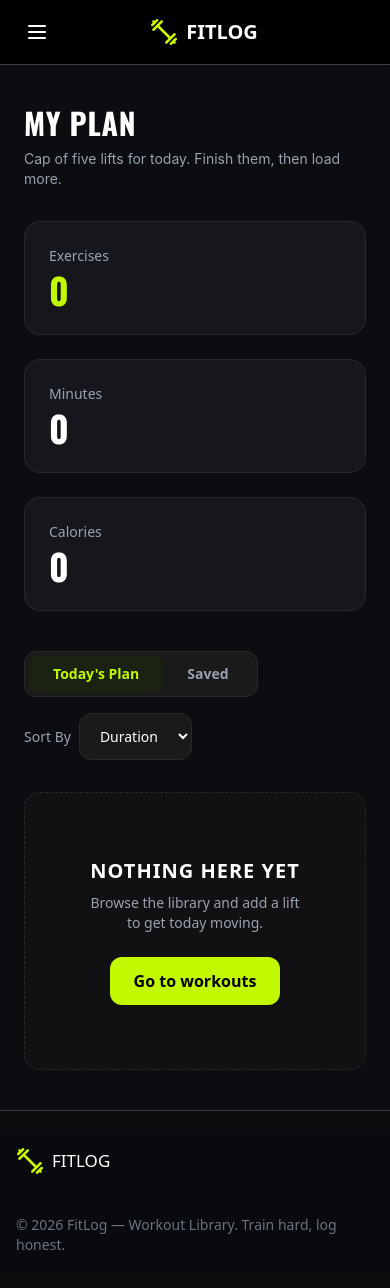
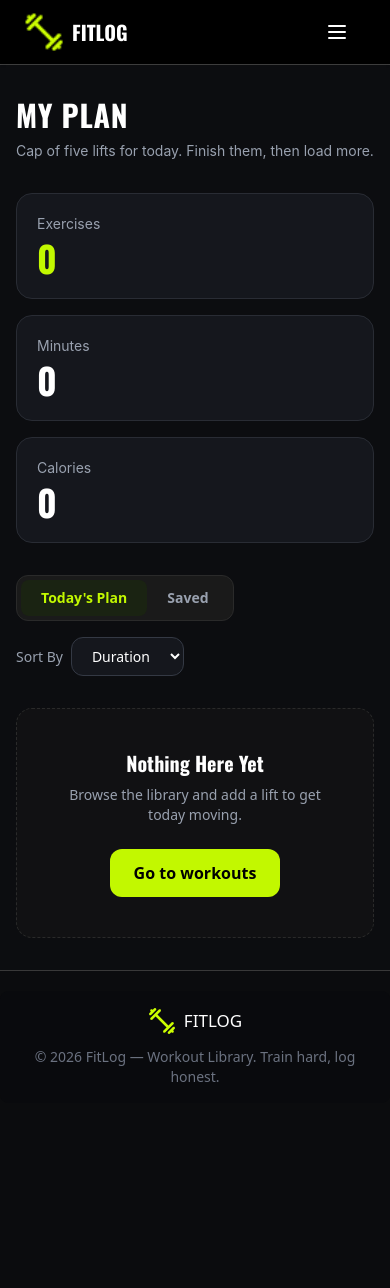
Before and after one commit to rifaa-tamanna/fit-Log-a6, a Next.js app: page /my-plan in a window 390 px wide. Shown: the top 1288 px of the page. After the commit the page ends 1123 px from the top, so only its background shows below. Built offline with nearby package versions, Linux system fonts and the light colour scheme.

Commit message:
footer responsive

```diff
--- a/src/app/components/shared/Footer.tsx
+++ b/src/app/components/shared/Footer.tsx
@@ -4,8 +4,12 @@ import Link from "next/link";
 
 const Footer = () => {
   return (
-    <footer className="max-w-7xl mx-auto footer my-[20px] bg-[#090A0D]  mx-auto sm:footer-horizontal text-neutral-content items-center p-4">
-      <Link href="/" className="flex items-center gap-2">
+    <footer className="max-w-7xl mx-auto my-[20px] bg-[#090A0D] text-neutral-content p-4 rounded-lg flex flex-col items-center gap-3 sm:flex-row sm:justify-between sm:gap-4">
+      {/* Logo */}
+      <Link
+        href="/"
+        className="flex items-center justify-center gap-2 md:justify-start"
+      >
         <Image
           src={logo}
           alt="FitLog Logo"
@@ -17,11 +21,10 @@ const Footer = () => {
         <span className="text-[17px] font-lg text-white">FITLOG</span>
       </Link>
 
-      <nav className="grid-flow-col gap-4 md:place-self-center md:justify-self-end">
-        <aside className="grid-flow-col items-center">
-          <p className="text-[#6B7280]">© 2026 FitLog — Workout Library. Train hard, log honest.</p>
-        </aside>
-      </nav>
+      {/* Copyright */}
+      <p className="text-[#6B7280] text-center text-sm sm:text-right">
+        © 2026 FitLog — Workout Library. Train hard, log honest.
+      </p>
     </footer>
   );
 };
--- a/src/app/components/shared/LibraryCard.tsx
+++ b/src/app/components/shared/LibraryCard.tsx
@@ -56,7 +56,7 @@ const LibraryCard = ({ libraryData }: libraryDataProps) => {
 
             {/* Calories */}
             <div className="flex items-center gap-1.5">
-              <span>💦</span>
+              <span>𐐘</span>
               <span>{libraryData.caloriesBurned} kcal</span>
             </div>
 
--- a/src/app/components/shared/Navbar.tsx
+++ b/src/app/components/shared/Navbar.tsx
@@ -2,21 +2,18 @@
 
 import Link from "next/link";
 import Image from "next/image";
+import { usePathname } from "next/navigation";
 import { useContext } from "react";
-import { usePathname } from "next/navigation";
 
 import logo from "@/assets/logo.png";
 import { WorkoutsContext } from "@/context/WorkoutsContext";
 
 const Navbar = () => {
+  const pathname = usePathname();
   const context = useContext(WorkoutsContext);
-
-  const pathname = usePathname();
 
   const planCount = context?.myPlan.length ?? 0;
   const savedCount = context?.saved.length ?? 0;
-
-  // ================= ACTIVE NAV =================
 
   const isWorkoutActive =
     pathname === "/workout" || pathname.startsWith("/workout/");
@@ -24,56 +21,35 @@ const Navbar = () => {
   const isMyPlanActive =
     pathname === "/my-plan" || pathname.startsWith("/my-plan/");
 
-  const links = (
-    <>
-      {/* ================= WORKOUTS ================= */}
+  return (
+    <div className="navbar bg-black shadow-sm text-center">
+      <div className="max-w-7xl mx-auto w-full px-4">
+        {/* ================= MOBILE ================= */}
+        <div className="lg:hidden w-full">
+          <div className="flex items-center justify-between">
+            {/* Logo */}
+            <Link href="/" className="flex items-center gap-2">
+              <Image
+                src={logo}
+                alt="FitLog"
+                width={45}
+                height={45}
+                className="w-10 h-10 object-contain"
+              />
 
-      <li>
-        <Link
-          href="/workout"
-          className={`font-inter font-semibold transition-all ${
-            isWorkoutActive
-              ? "rounded-full bg-[#1A2312] px-[20px] py-[10px] text-[#C0F600]"
-              : "px-[20px] py-[10px] text-slate-400 hover:text-white"
-          }`}
-        >
-          Workouts
+              <span className="text-xl font-bold font-oswald text-white">
+                FITLOG
+              </span>
             </Link>
-      </li>
 
-      {/* ================= MY PLAN ================= */}
-
-      <li>
-        <Link
-          href="/my-plan"
-          className={`font-inter font-semibold transition-all ${
-            isMyPlanActive
-              ? "rounded-full bg-[#1A2312] px-[20px] py-[10px] text-[#C0F600]"
-              : "px-[20px] py-[10px] text-slate-400 hover:text-white"
-          }`}
-        >
-          My Plan
-        </Link>
-      </li>
-    </>
-  );
-
-  return (
-    <div className="navbar sticky top-0 z-50 items-center bg-black text-center shadow-sm">
-      <div className="mx-auto w-full max-w-7xl">
-        {/* ================= MOBILE NAVBAR ================= */}
-
-        <div className="flex items-center justify-between lg:hidden">
-          {/* Hamburger */}
-
-          <div className="dropdown">
+            {/* Mobile Menu */}
+            <div className="dropdown dropdown-end">
               <div
                 tabIndex={0}
                 role="button"
                 className="btn btn-ghost text-white"
               >
                 <svg
-                aria-label="Menu"
                   xmlns="http://www.w3.org/2000/svg"
                   className="h-6 w-6"
                   fill="none"
@@ -89,84 +65,135 @@ const Navbar = () => {
                 </svg>
               </div>
 
-            {/* Mobile Menu */}
+              <ul
+                tabIndex={0}
+                className="menu dropdown-content mt-3 z-[1] w-52 rounded-box bg-[#15171D] border border-[#292C34] p-2 shadow"
+              >
+                <li>
+                  <Link
+                    href="/workout"
+                    className={
+                      isWorkoutActive
+                        ? "text-[#C0F600] font-semibold bg-[#1A2312]"
+                        : "text-slate-400 font-semibold"
+                    }
+                  >
+                    Workouts
+                  </Link>
+                </li>
 
-            <ul
-              tabIndex={-1}
-              className="menu menu-sm dropdown-content z-10 mt-3 w-52 rounded-box bg-base-100 p-2 shadow"
+                <li>
+                  <Link
+                    href="/my-plan?tab=today"
+                    className={
+                      isMyPlanActive
+                        ? "text-[#C0F600] font-semibold bg-[#1A2312]"
+                        : "text-slate-400 font-semibold"
+                    }
                   >
-              {links}
+                    My Plan
+                  </Link>
+                </li>
+
+                <li>
+                  <Link
+                    href="/my-plan?tab=today"
+                    className="flex justify-between text-gray-300"
+                  >
+                    <span>Plan</span>
+                    <span className="flex h-5 w-5 items-center justify-center rounded-full bg-[#C2F800] text-xs font-bold text-black">
+                      {planCount}
+                    </span>
+                  </Link>
+                </li>
+
+                <li>
+                  <Link
+                    href="/my-plan?tab=saved"
+                    className="flex justify-between text-gray-400"
+                  >
+                    <span>Saved</span>
+                    <span className="flex h-5 w-5 items-center justify-center rounded-full border border-[#343944] text-xs font-bold text-white">
+                      {savedCount}
+                    </span>
+                  </Link>
+                </li>
               </ul>
             </div>
+          </div>
+        </div>
 
+        {/* ================= DESKTOP ================= */}
+        <div className="hidden lg:flex navbar px-0">
           {/* Logo */}
-
+          <div className="navbar-start">
             <Link href="/" className="flex items-center gap-2">
               <Image
                 src={logo}
-              alt="FitLog Logo"
-              width={28}
-              height={28}
-              className="h-7 w-7 object-contain"
+                alt="FitLog"
+                width={45}
+                height={45}
+                className="w-10 h-10 object-contain"
               />
 
-            <span className="text-xl font-semibold text-white">FITLOG</span>
-          </Link>
-
-          <div className="w-10" />
-        </div>
-
-        {/* ================= DESKTOP NAVBAR ================= */}
-
-        <div className="navbar hidden lg:flex">
-          {/* Logo */}
-
-          <div className="navbar-start">
-            <Link href="/" className="flex items-center gap-2">
-              <Image
-                src="/assets/logo.png"
-                alt="FitLog Logo"
-                width={28}
-                height={28}
-                className="h-7 w-7 object-contain"
-              />
-
-              <span className="font-oswald text-xl font-semibold text-white">
+              <span className="text-xl font-bold font-oswald text-white">
                 FITLOG
               </span>
             </Link>
           </div>
 
-          {/* Center Links */}
+          {/* Navigation */}
+          <div className="navbar-center">
+            <ul className="menu menu-horizontal px-1 gap-2">
+              <li>
+                <Link
+                  href="/workout"
+                  className={
+                    isWorkoutActive
+                      ? "text-[#C0F600] font-semibold font-inter py-[10px] px-[20px] rounded-full bg-[#1A2312]"
+                      : "text-slate-400 font-inter font-semibold py-[10px] px-[20px] rounded-full"
+                  }
+                >
+                  Workouts
+                </Link>
+              </li>
 
-          <div className="navbar-center">
-            <ul className="menu menu-horizontal px-1">{links}</ul>
+              <li>
+                <Link
+                  href="/my-plan?tab=today"
+                  className={
+                    isMyPlanActive
+                      ? "text-[#C0F600] font-semibold font-inter py-[10px] px-[20px] rounded-full bg-[#1A2312]"
+                      : "text-slate-400 font-inter font-semibold py-[10px] px-[20px] rounded-full"
+                  }
+                >
+                  My Plan
+                </Link>
+              </li>
+            </ul>
           </div>
 
-          {/* Right */}
-
+          {/* Plan & Saved */}
           <div className="navbar-end">
-            <div className="flex items-center gap-4">
-              {/* ================= PLAN ================= */}
-
+            <div className="flex items-center gap-6">
+              {/* Plan */}
               <Link
-                href="/my-plan"
-                className="flex items-center gap-2 font-bold text-sm text-gray-300"
+                href="/my-plan?tab=today"
+                className="flex items-center gap-2 text-sm text-gray-300"
               >
                 Plan
-                <span className="flex h-6 min-w-6 items-center justify-center rounded-full bg-lime-400 px-1.5 font-inter text-sm text-black">
+                <span className="flex h-7 min-w-7 items-center justify-center rounded-md bg-[#C2F800] px-2 text-sm font-bold text-black">
                   {planCount}
                 </span>
               </Link>
 
-              {/* ================= SAVED ================= */}
-
+              {/* Saved */}
               <Link
-                href="/my-plan"
-                className="flex items-center gap-2 font-bold text-sm text-gray-400"
+                href="/my-plan?tab=saved"
+                className="flex items-center gap-2 text-sm text-gray-400"
               >
                 Saved
-                <span className="flex h-6 min-w-6 items-center justify-center rounded-full border border-gray-600 px-1.5 font-inter text-sm text-gray-400">
+                <span className="flex h-7 min-w-7 items-center justify-center rounded-md border border-[#343944] px-2 text-sm font-bold text-white">
                   {savedCount}
                 </span>
               </Link>
--- /dev/null
+++ b/src/app/loading.tsx
@@ -0,0 +1,9 @@
+const GlobalLoading = () => {
+  return (
+    <div className="flex min-h-[60vh] items-center justify-center">
+      <span className="loading loading-spinner loading-lg text-[#C0F600]"></span>
+    </div>
+  );
+};
+
+export default GlobalLoading;
--- a/src/app/my-plan/page.tsx
+++ b/src/app/my-plan/page.tsx
@@ -1,20 +1,18 @@
 "use client";
 
-import React, { useContext, useMemo, useState } from "react";
-
+import React, { Suspense, useContext } from "react";
 import Link from "next/link";
+import { useRouter, useSearchParams } from "next/navigation";
 
 import { WorkoutsContext } from "@/context/WorkoutsContext";
 import TodayPlanCard from "@/app/components/TodayPlanCard";
 
 type SortOption = "duration" | "calories" | "rating";
 
-const MyPlan = () => {
+const MyPlanContent = () => {
   const context = useContext(WorkoutsContext);
-
-  const [activeTab, setActiveTab] = useState<"today" | "saved">("today");
-
-  const [sortBy, setSortBy] = useState<SortOption>("duration");
+  const router = useRouter();
+  const searchParams = useSearchParams();
 
   if (!context) {
     return null;
@@ -22,97 +20,124 @@ const MyPlan = () => {
 
   const { myPlan, saved } = context;
 
-  // ================= TOTAL MINUTES =================
+  // ================= ACTIVE TAB =================
 
-  const totalMinutes = useMemo(() => {
-    return myPlan.reduce((total, workout) => total + workout.duration, 0);
-  }, [myPlan]);
+  const tab = searchParams.get("tab");
 
-  // ================= TOTAL CALORIES =================
+  const activeTab = tab === "saved" ? "saved" : "today";
 
-  const totalCalories = useMemo(() => {
-    return myPlan.reduce((total, workout) => total + workout.caloriesBurned, 0);
-  }, [myPlan]);
+  // ================= SORT =================
 
-  // ================= SORT FUNCTION =================
+  const [sortBy, setSortBy] = React.useState<SortOption>("duration");
 
-  const sortedWorkouts = useMemo(() => {
-    const workouts = activeTab === "today" ? [...myPlan] : [...saved];
+  // ================= TOTALS =================
 
+  const totalExercises = myPlan.length;
+
+  const totalMinutes = myPlan.reduce(
+    (total, workout) => total + workout.duration,
+    0,
+  );
+
+  const totalCalories = myPlan.reduce(
+    (total, workout) => total + workout.caloriesBurned,
+    0,
+  );
+
+  // ================= SORT DATA =================
+
+  const sortedWorkouts = [...myPlan].sort((a, b) => {
     if (sortBy === "duration") {
-      return workouts.sort((a, b) => a.duration - b.duration);
+      return a.duration - b.duration;
     }
 
     if (sortBy === "calories") {
-      return workouts.sort((a, b) => a.caloriesBurned - b.caloriesBurned);
+      return a.caloriesBurned - b.caloriesBurned;
     }
 
     if (sortBy === "rating") {
-      return workouts.sort((a, b) => b.rating - a.rating);
+      return b.rating - a.rating;
     }
 
-    return workouts;
-  }, [activeTab, myPlan, saved, sortBy]);
+    return 0;
+  });
+
+  const sortedSaved = [...saved].sort((a, b) => {
+    if (sortBy === "duration") {
+      return a.duration - b.duration;
+    }
+
+    if (sortBy === "calories") {
+      return a.caloriesBurned - b.caloriesBurned;
+    }
+
+    if (sortBy === "rating") {
+      return b.rating - a.rating;
+    }
+
+    return 0;
+  });
+
+  // ================= TAB CHANGE =================
+
+  const handleTabChange = (tabName: "today" | "saved") => {
+    router.push(`/my-plan?tab=${tabName}`);
+  };
 
   return (
-    <main className="min-h-screen bg-[#0C0D10] px-6 py-10 font-sans text-white md:px-16">
+    <main className="min-h-screen bg-[#0C0D10] text-white px-4 sm:px-6 md:px-10 lg:px-16 py-8 md:py-10 font-sans">
       {/* ================= HEADER ================= */}
 
-      <div className="mb-8">
-        <h1 className="mb-2 font-oswald text-3xl font-extrabold uppercase tracking-wide md:text-4xl">
+      <div className="max-w-7xl mx-auto mb-8">
+        <h1 className="text-3xl font-oswald md:text-4xl font-extrabold tracking-wide uppercase mb-2">
           My Plan
         </h1>
 
-        <p className="font-inter text-sm text-gray-400 md:text-base">
+        <p className="text-gray-400 font-inter text-sm md:text-base">
           Cap of five lifts for today. Finish them, then load more.
         </p>
       </div>
 
-      {/* ================= METRICS ================= */}
+      {/* ================= STATS ================= */}
 
-      <div className="mb-10 grid grid-cols-1 gap-6 md:grid-cols-3">
+      <div className="max-w-7xl mx-auto grid grid-cols-1 sm:grid-cols-3 gap-4 md:gap-6 mb-8 md:mb-10">
         {/* Exercises */}
+        <div className="bg-[#15171D] border border-[#292C34] font-inter rounded-2xl p-5 md:p-6">
+          <p className="text-gray-400 text-sm mb-1">Exercises</p>
 
-        <div className="rounded-2xl border border-[#2A2A2A] bg-[#15171D] p-6">
-          <p className="mb-1 text-sm text-gray-400">Exercises</p>
-
-          <h3 className="font-oswald text-4xl font-extrabold text-[#C2F800]">
-            {myPlan.length}
+          <h3 className="text-4xl font-oswald font-extrabold text-[#C2F800]">
+            {totalExercises}
           </h3>
         </div>
 
         {/* Minutes */}
+        <div className="bg-[#15171D] border border-[#292C34] font-inter rounded-2xl p-5 md:p-6">
+          <p className="text-gray-400 text-sm mb-1">Minutes</p>
 
-        <div className="rounded-2xl border border-[#2A2A2A] bg-[#15171D] p-6">
-          <p className="mb-1 text-sm text-gray-400">Minutes</p>
-
-          <h3 className="font-oswald text-4xl font-extrabold text-white">
+          <h3 className="text-4xl font-oswald font-extrabold text-white">
             {totalMinutes}
           </h3>
         </div>
 
         {/* Calories */}
+        <div className="bg-[#15171D] border border-[#292C34] font-inter rounded-2xl p-5 md:p-6">
+          <p className="text-gray-400 text-sm mb-1">Calories</p>
 
-        <div className="rounded-2xl border border-[#2A2A2A] bg-[#15171D] p-6">
-          <p className="mb-1 text-sm text-gray-400">Calories</p>
-
-          <h3 className="font-oswald text-4xl font-extrabold text-white">
+          <h3 className="text-4xl font-oswald font-extrabold text-white">
             {totalCalories}
           </h3>
         </div>
       </div>
 
-      {/* ================= TABS + SORT ================= */}
+      {/* ================= TAB + SORT ================= */}
 
-      <div className="mb-8 flex flex-col items-start justify-between gap-4 md:flex-row md:items-center">
-        {/* ================= TABS ================= */}
+      <div className="max-w-7xl mx-auto flex flex-col md:flex-row justify-between items-start md:items-center gap-4 mb-8">
+        {/* Tabs */}
 
-        <div className="flex rounded-xl border border-[#2A2A2A] bg-[#1A1A1A] p-1">
-          {/* Today's Plan */}
-
+        <div className="flex bg-[#1A1A1A] border border-[#2A2A2A] rounded-xl p-1">
           <button
-            onClick={() => setActiveTab("today")}
-            className={`rounded-lg px-6 py-2 text-sm font-semibold transition-all ${
+            onClick={() => handleTabChange("today")}
+            className={`px-5 sm:px-6 py-2 rounded-lg text-sm font-semibold transition-all ${
               activeTab === "today"
                 ? "bg-[#1A2312] text-[#C2F800]"
                 : "text-gray-400 hover:text-white"
@@ -121,13 +146,11 @@ const MyPlan = () => {
             Today's Plan
           </button>
 
-          {/* Saved */}
-
           <button
-            onClick={() => setActiveTab("saved")}
-            className={`rounded-lg px-6 py-2 text-sm font-semibold transition-all ${
+            onClick={() => handleTabChange("saved")}
+            className={`px-5 sm:px-6 py-2 rounded-lg text-sm font-semibold transition-all ${
               activeTab === "saved"
-                ? "bg-[#2A2A2A] text-white"
+                ? "bg-[#2A2A2A] text-white shadow-sm"
                 : "text-gray-400 hover:text-white"
             }`}
           >
@@ -135,7 +158,7 @@ const MyPlan = () => {
           </button>
         </div>
 
-        {/* ================= SORT ================= */}
+        {/* Sort */}
 
         <div className="flex items-center gap-2 text-sm text-gray-400">
           <span>Sort By</span>
@@ -143,19 +166,13 @@ const MyPlan = () => {
           <select
             value={sortBy}
             onChange={(e) => setSortBy(e.target.value as SortOption)}
-            className="cursor-pointer rounded-xl border border-[#2A2A2A] bg-[#1A1A1A] px-4 py-3 font-medium text-white outline-none focus:border-[#C2F800]"
+            className="bg-[#15171D] border border-[#343944] px-4 py-2 rounded-xl text-white font-medium outline-none cursor-pointer"
           >
-            <option value="duration" className="bg-[#1A1A1A]">
-              Duration
-            </option>
+            <option value="duration">Duration</option>
 
-            <option value="calories" className="bg-[#1A1A1A]">
-              Calories
-            </option>
+            <option value="calories">Calories</option>
 
-            <option value="rating" className="bg-[#1A1A1A]">
-              Rating
-            </option>
+            <option value="rating">Rating</option>
           </select>
         </div>
       </div>
@@ -163,41 +180,41 @@ const MyPlan = () => {
       {/* ================= TODAY'S PLAN ================= */}
 
       {activeTab === "today" && (
-        <>
+        <div className="max-w-7xl mx-auto">
           {sortedWorkouts.length > 0 ? (
-            <div className="space-y-5">
+            <div className="flex flex-col gap-5">
               {sortedWorkouts.map((workout) => (
                 <TodayPlanCard key={workout.id} workout={workout} />
               ))}
             </div>
           ) : (
-            <div className="flex flex-col items-center justify-center rounded-2xl border border-dashed border-[#2A2A2A] bg-[#161616]/50 p-16 text-center">
-              <h2 className="mb-2 text-xl font-bold uppercase tracking-wider text-white md:text-2xl">
+            <div className="border border-dashed border-[#2A2A2A] rounded-2xl p-10 md:p-16 flex flex-col items-center justify-center text-center bg-[#161616]/50">
+              <h2 className="text-xl md:text-2xl font-oswald font-bold text-white mb-2">
                 Nothing Here Yet
               </h2>
 
-              <p className="mb-6 max-w-sm text-sm text-gray-400">
+              <p className="text-gray-400 text-sm mb-6">
                 Browse the library and add a lift to get today moving.
               </p>
 
               <Link
                 href="/workout"
-                className="rounded-xl bg-[#C2F800] px-6 py-3 font-bold text-black transition-colors hover:bg-[#B0DF00]"
+                className="bg-[#C2F800] hover:bg-[#B0E000] text-black font-bold px-6 py-3 rounded-xl transition-all"
               >
                 Go to workouts
               </Link>
             </div>
           )}
-        </>
+        </div>
       )}
 
       {/* ================= SAVED ================= */}
 
       {activeTab === "saved" && (
-        <>
-          {sortedWorkouts.length > 0 ? (
-            <div className="space-y-5">
-              {sortedWorkouts.map((workout) => (
+        <div className="max-w-7xl mx-auto">
+          {sortedSaved.length > 0 ? (
+            <div className="flex flex-col gap-5">
+              {sortedSaved.map((workout) => (
                 <TodayPlanCard
                   key={workout.id}
                   workout={workout}
@@ -206,27 +223,35 @@ const MyPlan = () => {
               ))}
             </div>
           ) : (
-            <div className="flex flex-col items-center justify-center rounded-2xl border border-dashed border-[#2A2A2A] bg-[#161616]/50 p-16 text-center">
-              <h2 className="mb-2 text-xl font-bold uppercase tracking-wider text-white md:text-2xl">
+            <div className="border border-dashed border-[#2A2A2A] rounded-2xl p-10 md:p-16 flex flex-col items-center justify-center text-center bg-[#161616]/50">
+              <h2 className="text-xl md:text-2xl font-oswald font-bold text-white mb-2">
                 Nothing Saved Yet
               </h2>
 
-              <p className="mb-6 max-w-sm text-sm text-gray-400">
-                Save workouts for later and they will appear here.
+              <p className="text-gray-400 text-sm mb-6">
+                Save a workout from the library and find it here later.
               </p>
 
               <Link
                 href="/workout"
-                className="rounded-xl bg-[#C2F800] px-6 py-3 font-bold text-black transition-colors hover:bg-[#B0DF00]"
+                className="bg-[#C2F800] hover:bg-[#B0E000] text-black font-bold px-6 py-3 rounded-xl transition-all"
               >
                 Go to workouts
               </Link>
             </div>
           )}
-        </>
+        </div>
       )}
     </main>
   );
 };
 
+const MyPlan = () => {
+  return (
+    <Suspense fallback={null}>
+      <MyPlanContent />
+    </Suspense>
+  );
+};
+
 export default MyPlan;
--- /dev/null
+++ b/src/app/workout/[id]/loading.tsx
@@ -0,0 +1,11 @@
+import React from 'react';
+
+const IdPageLoading = () => {
+    return (
+        <div className="flex min-h-[60vh] text-[#BAFF00] items-center justify-center">
+            <span className="loading loading-dots loading-lg"></span>
+        </div>
+    );
+};
+
+export default IdPageLoading;
--- /dev/null
+++ b/src/app/workout/loading.tsx
@@ -0,0 +1,9 @@
+const WorkoutPageLoading = () => {
+  return (
+    <div className="flex min-h-[60vh] items-center justify-center">
+      <span className="loading loading-spinner loading-lg text-[#C0F600]"> Loading...</span>
+    </div>
+  );
+};
+
+export default WorkoutPageLoading;
```
Also changed, not shown: src/app/not-found.tsx (added, +33 -0 lines), src/context/WorkoutsContext.tsx (+7 -10 lines). Lines whose indentation alone changed are shown as unchanged.
